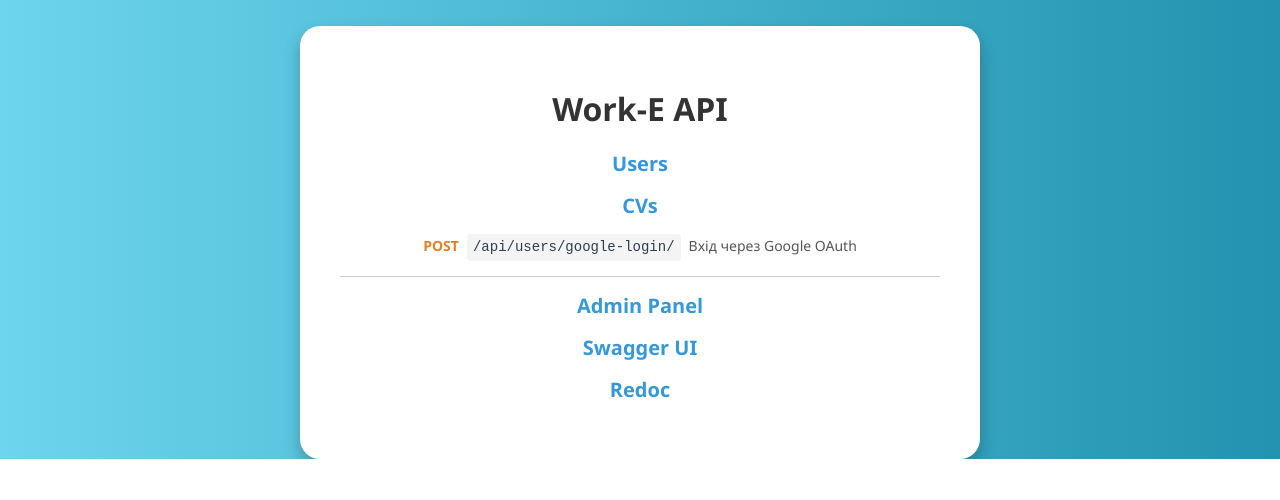
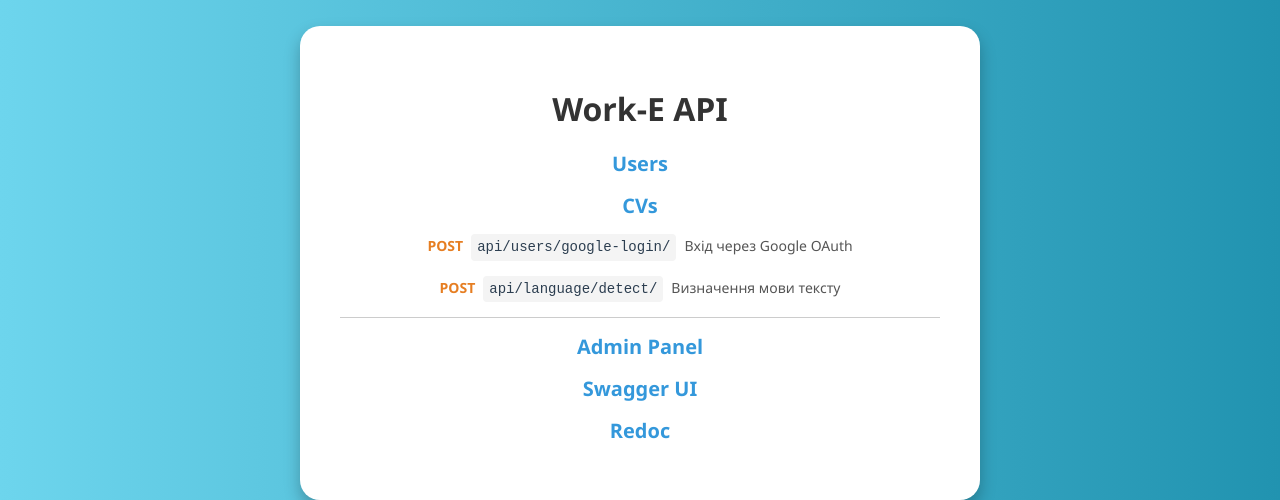
Before and after one commit to p1q/Work-E, a Django app: page / in a window 1280 px wide. Shown: the part 413-913 px from the top of the page. Before the commit the page ends 872 px from the top, so only its background shows below. Run offline with Django 4.2, Linux system fonts and the light colour scheme.

Commit message:
Added lang detect rest

```diff
--- a/templates/index.html
+++ b/templates/index.html
@@ -111,8 +111,13 @@
         <li><a href="/api/cvs/">CVs</a></li>
         <li class="endpoint">
             <span class="method">POST</span>
-            <span class="path">/api/users/google-login/</span>
+            <span class="path">api/users/google-login/</span>
             <span class="desc">Вхід через Google OAuth</span>
+        </li>
+        <li class="endpoint">
+            <span class="method">POST</span>
+            <span class="path">api/language/detect/</span>
+            <span class="desc">Визначення мови тексту</span>
         </li>
         <li>
             <hr style="border: none; border-top: 1px solid #ccc;">
```
